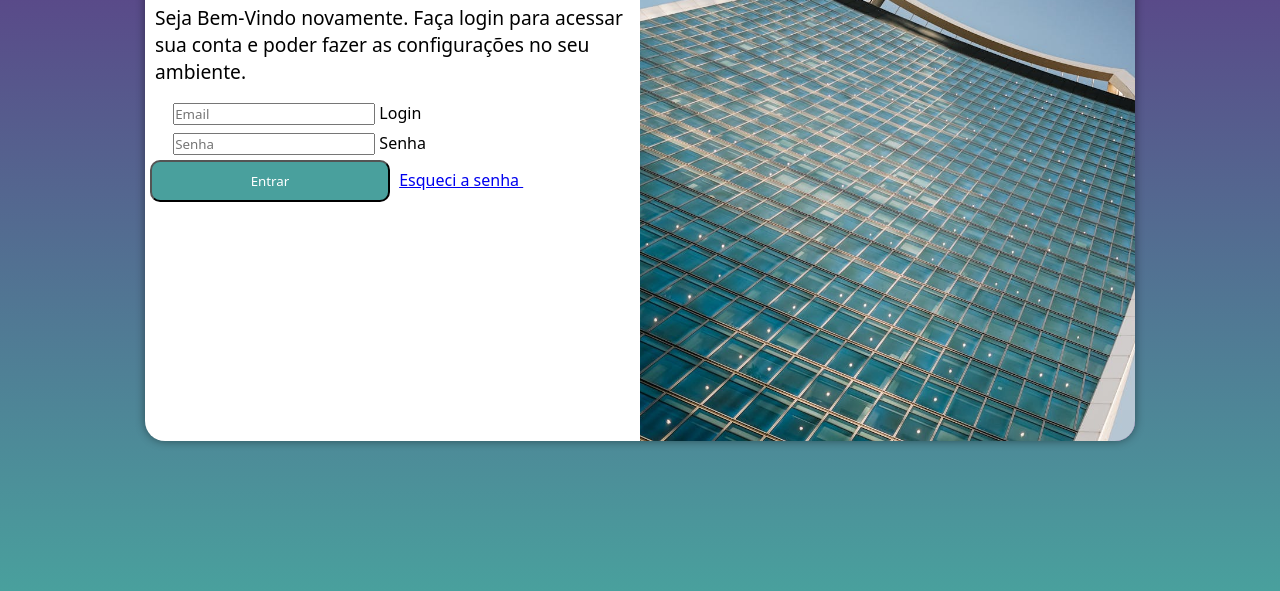
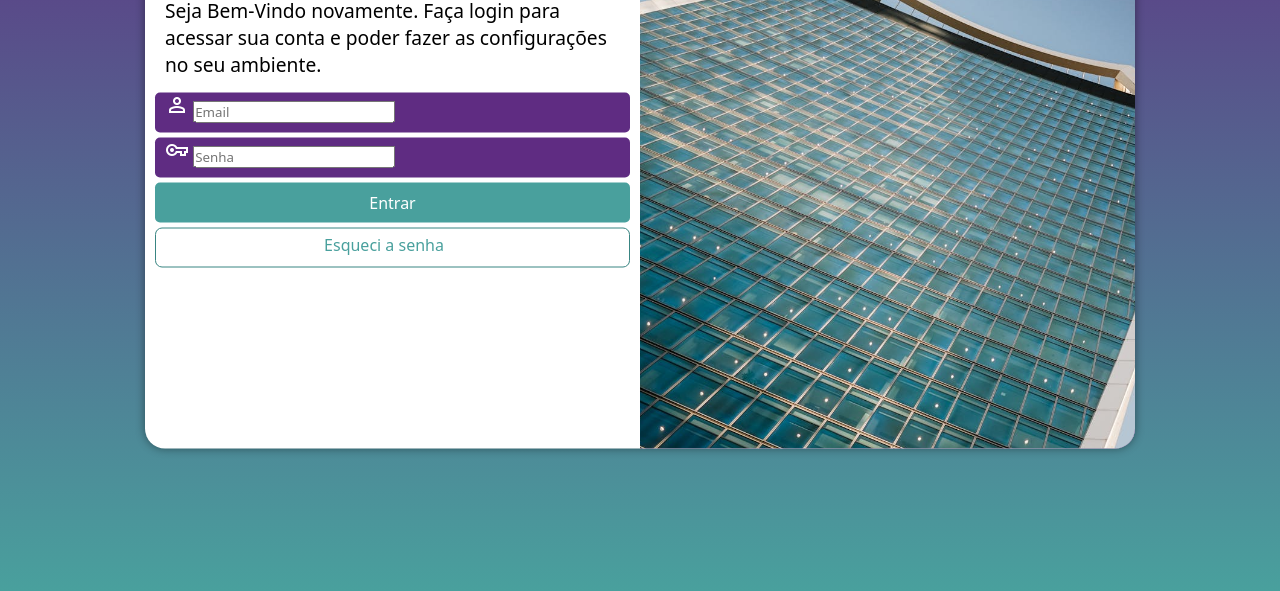
Before and after one commit to Mathsmano/projeto-login, a plain HTML site: page index.html in a window 1280 px wide. Shown: the part 209-800 px from the top of the page. Drawn offline with nearby package versions, Linux system fonts and the light colour scheme.

Commit message:
login quase concluido

```diff
--- a/estilos/style.css
+++ b/estilos/style.css
@@ -20,14 +20,13 @@
 
  main{
    position: relative;
-    border-radius: 10px;
     width: 100vw;
     height:100vh;
  }
 
  #login{
    background-color: white;
-   height: 500px;
+   height: 515px;
    width: 250px;
    border-radius: 20px;
   position: absolute;
@@ -47,6 +46,8 @@
     background-size: cover;
    display: block;
  }
+
+
 
  #formulario > h1{
    text-align: center;
@@ -75,3 +76,59 @@
     .material-symbols-outlined{
         color: white;
     }
+
+    form > input[type=submit]{
+      display: block;
+      font-size: 1em;
+      width: 100%;
+      height: 40px;
+      background-color: #49a09d;
+      color: white;
+      border: none;
+      border-radius: 5px;
+    }
+
+    form > input[type=submit]:hover{
+      background-color: #398582;
+      cursor: pointer;
+    }
+
+    form > .barra{
+   background-color: #5f2c82;
+   display: block;
+   width: 100%;
+   height: 40px;
+   border-radius: 5px;
+   margin: 5px 0px;
+ }
+
+ .barra > label{
+   display: none;
+ }
+
+    .botao{
+      display: block;
+      text-align: center;
+      font-size: 1em;
+      width: 100%;
+      height: 40px;
+      padding-top: 5px;
+      margin-top: 5px;
+      background-color:white;
+      color: #49a09d;
+      border: 1px solid #398582;
+      border-radius: 7px;
+      text-decoration: none;
+    }
+
+    .botao:hover{
+      background-color: #53b8b5;
+    }
+
+    .botao > span{
+      font-size: 0.8em;
+    }
+
+    div{
+      padding: 0 10px;
+    }
--- a/index.html
+++ b/index.html
@@ -5,7 +5,7 @@
     <meta name="viewport" content="width=device-width, initial-scale=1.0">
     <title>Login</title>
     <link rel="stylesheet" href="estilos/style.css">
-    <link href="https://fonts.googleapis.com/css2?family=Material+Symbols+Outlined" rel="stylesheet" />
+    <link href="https://fonts.googleapis.com/css2?family=Material+Symbols+Outlined"rel="stylesheet" />
     <link rel="stylesheet" href="estilos/media-query.css">
 </head>
 <body>
@@ -34,8 +34,8 @@
                         maxlength="20" required minlength="8" placeholder="Senha" autocomplete="current-password">
                         <label for="senha">Senha</label>
                         </div>
-                    <input id="entrar" type="submit" value="Entrar">
-                    <a href="esqueci.html">Esqueci a senha <span class="material-symbols-outlined">mail</span></a>
+                    <input class="entrar" type="submit" value="Entrar">
+                    <a class="botao" href="esqueci.html">Esqueci a senha <span class="material-symbols-outlined">mail</span></a>
 
                 </form>
 
```
